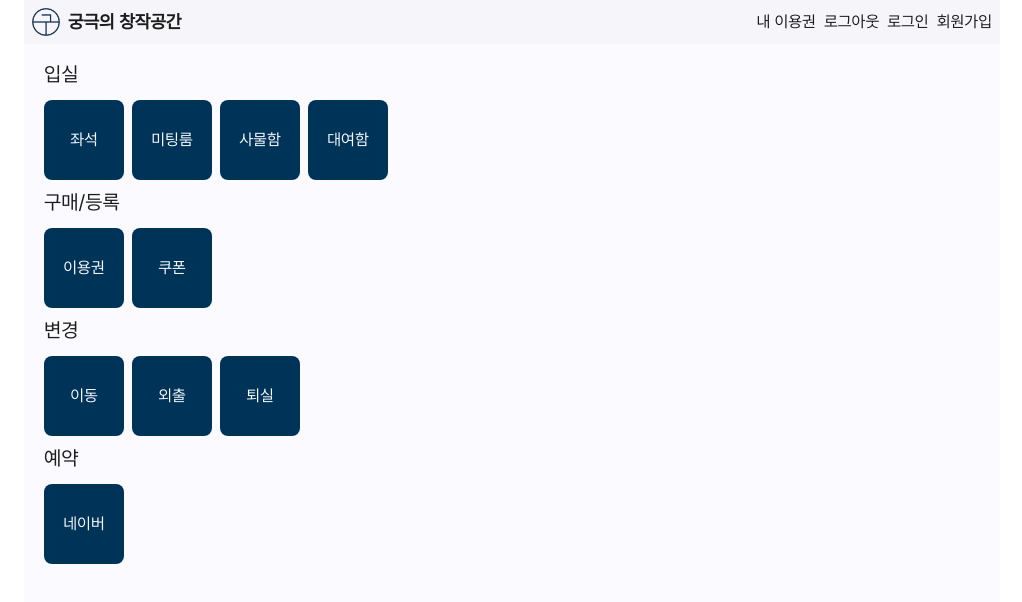
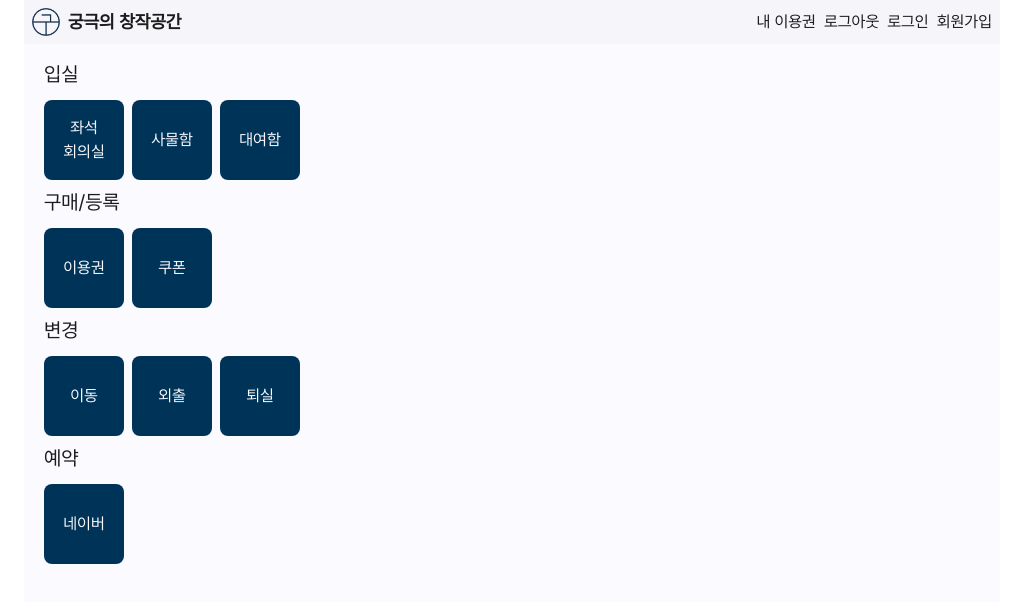
Before and after one commit to archive-xee/hot-desking-app, a Next.js app: page / in a window 1280 px wide. Shown: the top 602 px of the page, without its empty margins (128-1150 px from the left). Built offline with nearby package versions, Linux system fonts and the light colour scheme.

Commit message:
[Refactor] 따로 되어있었던 좌석, 회의실 링크버튼 하나(/booth)로 통합

```diff
--- a/src/app/bookable/seat/page.tsx
+++ b/src/app/booth/page.tsx
@@ -16,7 +16,7 @@ export default function SeatViewPage() {
 }
 
 const SeatViewPageTitle = () => {
-  return <h1 className="text-center text-xl font-bold">좌석 현황</h1>
+  return <h1 className="text-center text-xl font-bold">좌석/회의실 현황</h1>
 }
 
 const SeatBoxMap = (props: { children: React.ReactNode }) => {
--- a/src/app/page.tsx
+++ b/src/app/page.tsx
@@ -4,8 +4,7 @@ export default function HomePage() {
   return (
     <div className="flex flex-col">
       <HomeNavSection title="입실">
-        <HomeNavButton label="좌석" destination="/bookable/seat" />
-        <HomeNavButton label="미팅룸" destination={""} />
+        <HomeNavButton label={"좌석\n회의실"} destination="/booth" />
         <HomeNavButton label="사물함" destination={""} />
         <HomeNavButton label="대여함" destination={""} />
       </HomeNavSection>
@@ -48,7 +47,13 @@ const HomeNavButton = (props: NavButtonProps) => {
   return (
     <Link href={props.destination}>
       <div className="flex size-20 items-center justify-center rounded-lg bg-blue-700 hover:bg-blue-500">
-        <h3 className="font-medium  text-white-100">{props.label}</h3>
+        <h3 className="font-medium  text-white-100">
+          {props.label.split("\n").map((str, idx) => (
+            <p className="text-center" key={idx}>
+              {str}
+            </p>
+          ))}
+        </h3>
       </div>
     </Link>
   )
```
